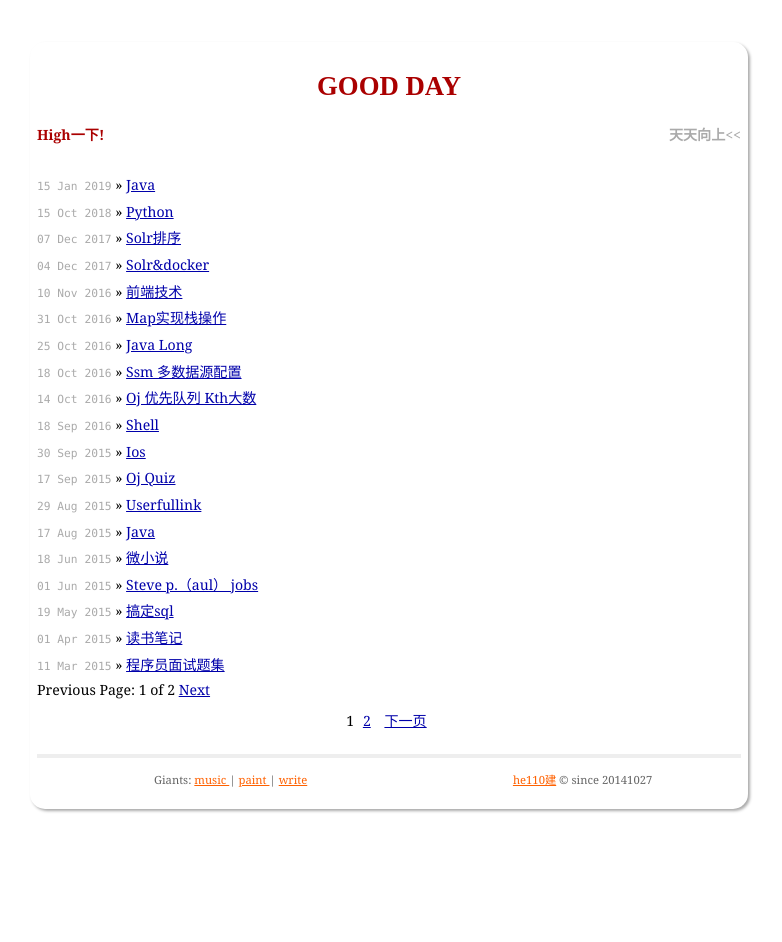
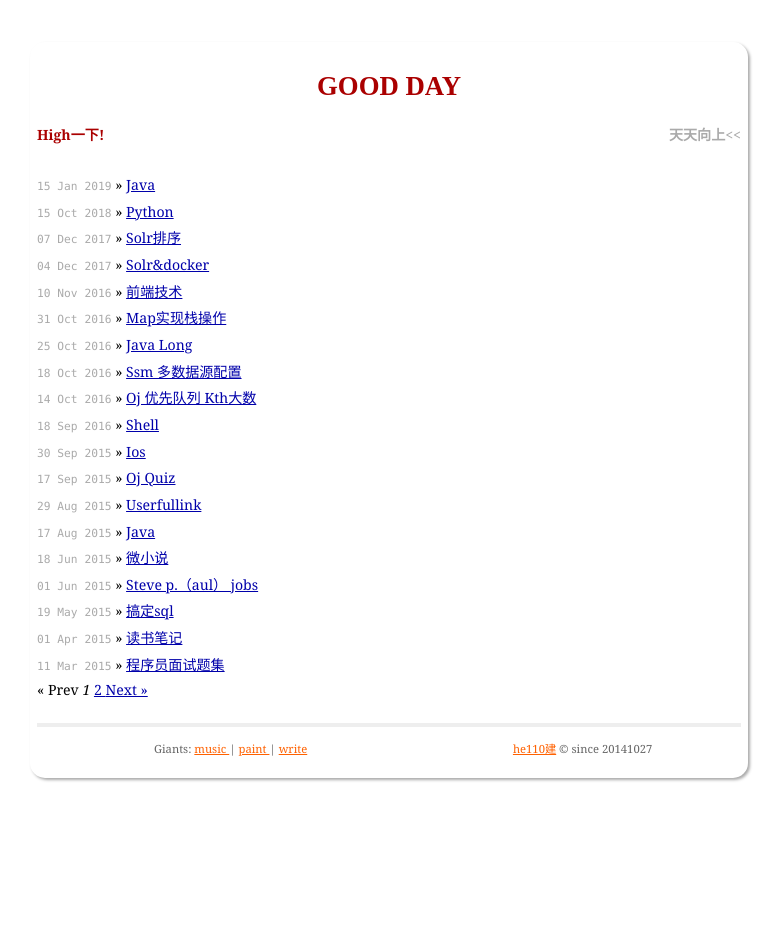
Before and after one commit to he110jian/he110jian.github.io, a Jekyll site: the page built from index.html, in a window 1280 px wide. Shown: the whole page, without its empty margins (251-1033 px from the left). Built offline with Jekyll 4.4.1, drawn with Linux system fonts in a browser that asks for light colours; the list of posts is cut into pages by our own code.

Commit message:
2019年1月17日16:29:41

```diff
--- a/_layouts/default.html
+++ b/_layouts/default.html
@@ -22,26 +22,6 @@
   </div>
 
   {{ content }}
-
-  <div class="paging">
-  {% if paginator.total_pages > 1 %}
-	{% if paginator.previous_page %}
-		<a href="{{ paginator.previous_page_path | prepend: site.baseurl | replace: '//', '/' }}">上一页</a>
-	{% endif %}
-	{% for page in (1..paginator.total_pages) %}
-		{% if page == paginator.page %}
-		  <span class="active">{{ page }}</span>
-		{% elsif page == 1 %}
-		  <a href="{{ '/index.html' | prepend: site.baseurl | replace: '//', '/' }}">{{ page }}</a>
-		{% else %}
-		  <a href="{{ site.paginate_path | prepend: site.baseurl | replace: '//', '/' | replace: ':num', page }}">{{ page }}</a>
-		{% endif %}
-	{% endfor %}
-	{% if paginator.next_page %}
-		<a href="{{ paginator.next_page_path | prepend: site.baseurl | replace: '//', '/' }}">下一页</a>
-	{% endif %}
-  {% endif %}
-  </div>
 
   <div class="footer">
     <div class="contact">
--- a/index.html
+++ b/index.html
@@ -9,19 +9,38 @@ title: 美哉仙來
     {% endfor %}
   </ul>
 
-  <!-- 分页链接 -->
+{% if paginator.total_pages > 1 %}
 <div class="pagination">
   {% if paginator.previous_page %}
-<a href="/page{{ paginator.previous_page }}" class="previous">Previous</a>
+    <a href="{{ paginator.previous_page_path | relative_url }}">
+      &laquo; Prev
+    </a>
   {% else %}
-<span class="previous">Previous</span>
+    <span>&laquo; Prev</span>
   {% endif %}
-<span class="page_number ">Page: {{ paginator.page }} of {{ paginator.total_pages }}</span>
+
+  {% for page in (1..paginator.total_pages) %}
+    {% if page == paginator.page %}
+      <em>{{ page }}</em>
+    {% elsif page == 1 %}
+      <a href="{{ paginator.previous_page_path | relative_url }}">
+        {{ page }}
+      </a>
+    {% else %}
+      <a href="{{ site.paginate_path | relative_url | replace: ':num', page }}">
+        {{ page }}
+      </a>
+    {% endif %}
+  {% endfor %}
+
   {% if paginator.next_page %}
-<a href="/page{{ paginator.next_page }}" class="next">Next</a>
+    <a href="{{ paginator.next_page_path | relative_url }}">
+      Next &raquo;
+    </a>
   {% else %}
-<span class="next ">Next</span>
+    <span>Next &raquo;</span>
   {% endif %}
 </div>
+{% endif %}
 
 </div>
```
Lines whose indentation alone changed are shown as unchanged.
